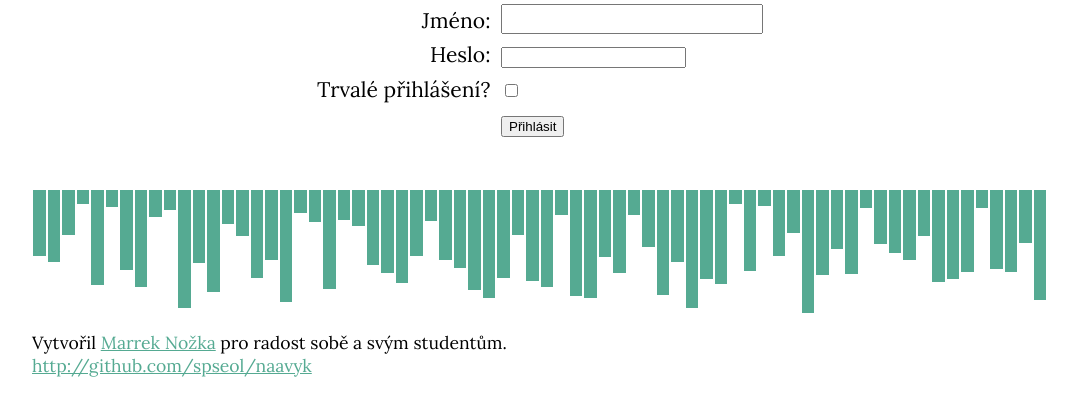
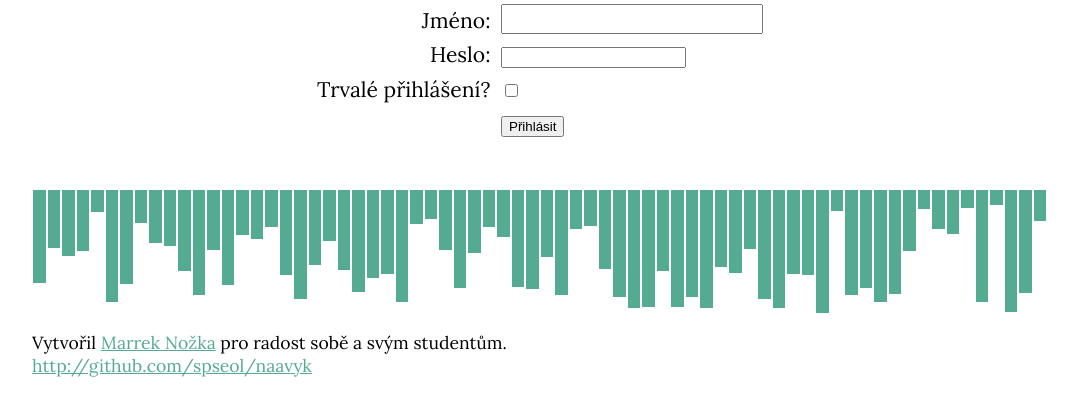
Before and after one commit to spseol/naavyk, a Flask app: page /login/ in a window 1280 px wide. Shown: the part 299-715 px from the top of the page, without its empty margins (100-1177 px from the left). Run offline with Flask 2, Linux system fonts and the light colour scheme; some libraries are stand-ins or nearby versions.

Commit message:
... aby to bylo validní ...

```diff
--- a/styles.scss
+++ b/styles.scss
@@ -390,6 +390,14 @@ footer {
     }
 }
 
+#donedone {
+    position:absolute;
+    color: green;
+    font-weight: bold;
+    font-size: 2rem;
+}
+
+
 .bar {
     display: inline-block;
     margin-bottom: 1em;
--- a/webface/forms.py
+++ b/webface/forms.py
@@ -72,7 +72,8 @@ class GroupForm(FlaskForm):
 
 
 class GroupEdit(FlaskForm):
-    group_id = HiddenField("group_id", validators=[InputRequired()])
+    # group_id = HiddenField("group_id", validators=[DataRequired()])
+    group_id = HiddenField("group_id")
     enable = SubmitField("Povolit")
     disable = SubmitField("Zakázat")
     remove = SubmitField("Smazat")
@@ -130,12 +131,14 @@ class ItemForm(FlaskForm):
 
 
 class ItemOperation(FlaskForm):
-    iid = HiddenField("iid", validators=[InputRequired()])
+    # iid = HiddenField("iid", validators=[InputRequired()])
+    iid = HiddenField("iid")
     remove = SubmitField("Smazat")
 
 
 class OrderForm(FlaskForm):
-    iid = HiddenField("iid", validators=[InputRequired()])
+    # iid = HiddenField("iid", validators=[InputRequired()])
+    iid = HiddenField("iid")
     count = IntegerField(
         "count",
         validators=[
--- a/webface/static/styles.css
+++ b/webface/static/styles.css
@@ -408,6 +408,12 @@ a.navlink {
   margin: 1em;
   list-style-type: none; }
 
+#donedone {
+  position: absolute;
+  color: green;
+  font-weight: bold;
+  font-size: 2rem; }
+
 .bar {
   display: inline-block;
   margin-bottom: 1em;
@@ -428,244 +434,244 @@ a.navlink {
   /* custom */ }
 
 .bar:nth-child(1) {
+  height: 95px; }
+
+.bar:nth-child(2) {
+  height: 60px; }
+
+.bar:nth-child(3) {
   height: 68px; }
 
-.bar:nth-child(2) {
-  height: 74px; }
+.bar:nth-child(4) {
+  height: 63px; }
 
-.bar:nth-child(3) {
+.bar:nth-child(5) {
+  height: 24px; }
+
+.bar:nth-child(6) {
+  height: 114px; }
+
+.bar:nth-child(7) {
+  height: 96px; }
+
+.bar:nth-child(8) {
+  height: 35px; }
+
+.bar:nth-child(9) {
+  height: 55px; }
+
+.bar:nth-child(10) {
+  height: 58px; }
+
+.bar:nth-child(11) {
+  height: 83px; }
+
+.bar:nth-child(12) {
+  height: 107px; }
+
+.bar:nth-child(13) {
+  height: 62px; }
+
+.bar:nth-child(14) {
+  height: 97px; }
+
+.bar:nth-child(15) {
   height: 47px; }
 
-.bar:nth-child(4) {
-  height: 16px; }
+.bar:nth-child(16) {
+  height: 51px; }
 
-.bar:nth-child(5) {
-  height: 97px; }
+.bar:nth-child(17) {
+  height: 39px; }
 
-.bar:nth-child(6) {
-  height: 19px; }
+.bar:nth-child(18) {
+  height: 87px; }
 
-.bar:nth-child(7) {
+.bar:nth-child(19) {
+  height: 111px; }
+
+.bar:nth-child(20) {
+  height: 77px; }
+
+.bar:nth-child(21) {
+  height: 53px; }
+
+.bar:nth-child(22) {
   height: 82px; }
 
-.bar:nth-child(8) {
+.bar:nth-child(23) {
+  height: 104px; }
+
+.bar:nth-child(24) {
+  height: 90px; }
+
+.bar:nth-child(25) {
+  height: 86px; }
+
+.bar:nth-child(26) {
+  height: 114px; }
+
+.bar:nth-child(27) {
+  height: 36px; }
+
+.bar:nth-child(28) {
+  height: 31px; }
+
+.bar:nth-child(29) {
+  height: 62px; }
+
+.bar:nth-child(30) {
+  height: 100px; }
+
+.bar:nth-child(31) {
+  height: 65px; }
+
+.bar:nth-child(32) {
+  height: 39px; }
+
+.bar:nth-child(33) {
+  height: 49px; }
+
+.bar:nth-child(34) {
   height: 99px; }
 
-.bar:nth-child(9) {
-  height: 29px; }
+.bar:nth-child(35) {
+  height: 101px; }
 
-.bar:nth-child(10) {
-  height: 22px; }
+.bar:nth-child(36) {
+  height: 69px; }
 
-.bar:nth-child(11) {
+.bar:nth-child(37) {
+  height: 107px; }
+
+.bar:nth-child(38) {
+  height: 41px; }
+
+.bar:nth-child(39) {
+  height: 38px; }
+
+.bar:nth-child(40) {
+  height: 81px; }
+
+.bar:nth-child(41) {
+  height: 109px; }
+
+.bar:nth-child(42) {
   height: 120px; }
 
-.bar:nth-child(12) {
-  height: 75px; }
+.bar:nth-child(43) {
+  height: 119px; }
 
-.bar:nth-child(13) {
-  height: 104px; }
+.bar:nth-child(44) {
+  height: 83px; }
 
-.bar:nth-child(14) {
-  height: 36px; }
+.bar:nth-child(45) {
+  height: 119px; }
 
-.bar:nth-child(15) {
-  height: 48px; }
+.bar:nth-child(46) {
+  height: 109px; }
 
-.bar:nth-child(16) {
+.bar:nth-child(47) {
+  height: 120px; }
+
+.bar:nth-child(48) {
+  height: 79px; }
+
+.bar:nth-child(49) {
+  height: 85px; }
+
+.bar:nth-child(50) {
+  height: 61px; }
+
+.bar:nth-child(51) {
+  height: 111px; }
+
+.bar:nth-child(52) {
+  height: 120px; }
+
+.bar:nth-child(53) {
+  height: 86px; }
+
+.bar:nth-child(54) {
+  height: 87px; }
+
+.bar:nth-child(55) {
+  height: 125px; }
+
+.bar:nth-child(56) {
+  height: 23px; }
+
+.bar:nth-child(57) {
+  height: 107px; }
+
+.bar:nth-child(58) {
+  height: 100px; }
+
+.bar:nth-child(59) {
+  height: 114px; }
+
+.bar:nth-child(60) {
+  height: 106px; }
+
+.bar:nth-child(61) {
+  height: 63px; }
+
+.bar:nth-child(62) {
+  height: 21px; }
+
+.bar:nth-child(63) {
+  height: 41px; }
+
+.bar:nth-child(64) {
+  height: 46px; }
+
+.bar:nth-child(65) {
+  height: 20px; }
+
+.bar:nth-child(66) {
+  height: 114px; }
+
+.bar:nth-child(67) {
+  height: 17px; }
+
+.bar:nth-child(68) {
+  height: 124px; }
+
+.bar:nth-child(69) {
+  height: 105px; }
+
+.bar:nth-child(70) {
+  height: 33px; }
+
+.bar:nth-child(71) {
   height: 90px; }
 
-.bar:nth-child(17) {
-  height: 72px; }
+.bar:nth-child(72) {
+  height: 106px; }
 
-.bar:nth-child(18) {
-  height: 114px; }
+.bar:nth-child(73) {
+  height: 117px; }
 
-.bar:nth-child(19) {
-  height: 25px; }
+.bar:nth-child(74) {
+  height: 24px; }
 
-.bar:nth-child(20) {
-  height: 34px; }
+.bar:nth-child(75) {
+  height: 61px; }
 
-.bar:nth-child(21) {
-  height: 101px; }
+.bar:nth-child(76) {
+  height: 80px; }
 
-.bar:nth-child(22) {
-  height: 32px; }
+.bar:nth-child(77) {
+  height: 90px; }
 
-.bar:nth-child(23) {
-  height: 38px; }
+.bar:nth-child(78) {
+  height: 24px; }
 
-.bar:nth-child(24) {
-  height: 77px; }
-
-.bar:nth-child(25) {
+.bar:nth-child(79) {
   height: 85px; }
 
-.bar:nth-child(26) {
-  height: 95px; }
-
-.bar:nth-child(27) {
-  height: 68px; }
-
-.bar:nth-child(28) {
-  height: 33px; }
-
-.bar:nth-child(29) {
-  height: 72px; }
-
-.bar:nth-child(30) {
-  height: 80px; }
-
-.bar:nth-child(31) {
-  height: 102px; }
-
-.bar:nth-child(32) {
-  height: 110px; }
-
-.bar:nth-child(33) {
-  height: 90px; }
-
-.bar:nth-child(34) {
-  height: 47px; }
-
-.bar:nth-child(35) {
-  height: 93px; }
-
-.bar:nth-child(36) {
+.bar:nth-child(80) {
   height: 99px; }
-
-.bar:nth-child(37) {
-  height: 27px; }
-
-.bar:nth-child(38) {
-  height: 108px; }
-
-.bar:nth-child(39) {
-  height: 110px; }
-
-.bar:nth-child(40) {
-  height: 69px; }
-
-.bar:nth-child(41) {
-  height: 85px; }
-
-.bar:nth-child(42) {
-  height: 27px; }
-
-.bar:nth-child(43) {
-  height: 59px; }
-
-.bar:nth-child(44) {
-  height: 107px; }
-
-.bar:nth-child(45) {
-  height: 74px; }
-
-.bar:nth-child(46) {
-  height: 120px; }
-
-.bar:nth-child(47) {
-  height: 91px; }
-
-.bar:nth-child(48) {
-  height: 96px; }
-
-.bar:nth-child(49) {
-  height: 16px; }
-
-.bar:nth-child(50) {
-  height: 83px; }
-
-.bar:nth-child(51) {
-  height: 18px; }
-
-.bar:nth-child(52) {
-  height: 68px; }
-
-.bar:nth-child(53) {
-  height: 45px; }
-
-.bar:nth-child(54) {
-  height: 125px; }
-
-.bar:nth-child(55) {
-  height: 87px; }
-
-.bar:nth-child(56) {
-  height: 61px; }
-
-.bar:nth-child(57) {
-  height: 86px; }
-
-.bar:nth-child(58) {
-  height: 20px; }
-
-.bar:nth-child(59) {
-  height: 56px; }
-
-.bar:nth-child(60) {
-  height: 65px; }
-
-.bar:nth-child(61) {
-  height: 72px; }
-
-.bar:nth-child(62) {
-  height: 48px; }
-
-.bar:nth-child(63) {
-  height: 94px; }
-
-.bar:nth-child(64) {
-  height: 91px; }
-
-.bar:nth-child(65) {
-  height: 84px; }
-
-.bar:nth-child(66) {
-  height: 20px; }
-
-.bar:nth-child(67) {
-  height: 81px; }
-
-.bar:nth-child(68) {
-  height: 84px; }
-
-.bar:nth-child(69) {
-  height: 55px; }
-
-.bar:nth-child(70) {
-  height: 112px; }
-
-.bar:nth-child(71) {
-  height: 64px; }
-
-.bar:nth-child(72) {
-  height: 81px; }
-
-.bar:nth-child(73) {
-  height: 97px; }
-
-.bar:nth-child(74) {
-  height: 68px; }
-
-.bar:nth-child(75) {
-  height: 38px; }
-
-.bar:nth-child(76) {
-  height: 27px; }
-
-.bar:nth-child(77) {
-  height: 96px; }
-
-.bar:nth-child(78) {
-  height: 102px; }
-
-.bar:nth-child(79) {
-  height: 40px; }
-
-.bar:nth-child(80) {
-  height: 68px; }
 
 @media screen and (max-width: 790px) {
   .intro {
--- a/webface/templates/item.html.j2
+++ b/webface/templates/item.html.j2
@@ -16,7 +16,7 @@ Položky jsou třízeny  do těchto skupin:
 <form method="POST" enctype="multipart/form-data">
     {{ addform.csrf_token }}
     <p>Název:<br />
-    {{addform.name(size=20) }}
+    {{addform.name(size=40) }}
     </p>
     <p>Obrázek: (JPEG, PNG, GIF, SVG)<br />
     {%- if addform.imgdata.errors|count > 0 -%}
@@ -36,7 +36,7 @@ Položky jsou třízeny  do těchto skupin:
     <p>Adresa:<br />
     {{ addform.url(size=40, class=field_class) }}</p>
     <p>Cena:<br />
-    {{ addform.price(size=10, type="number") }} Kč
+    {{ addform.price(type="number", style="width: 5em;") }} Kč
     {{ addform.necessary() }} {{addform.necessary.label("Nutné") }}
     {{ addform.recommended() }} {{addform.recommended.label("Doporučené")}}</p>
     <p>Skupina (minimálně jedna):<br />
@@ -44,7 +44,7 @@ Položky jsou třízeny  do těchto skupin:
       {{g}} {{g.label}}
     {% endfor %}
     </p>
-    {{ addform.submit(value='Přidat položku') }}</p>
+    <p>{{ addform.submit(value='Přidat položku') }}</p>
 
 
 </form>
```
Also changed, not shown: webface/templates/group.html.j2 (+9 -7 lines), webface/templates/item_in_group.html.j2 (+4 -4 lines), webface/templates/order.html.j2 (+7 -4 lines).
